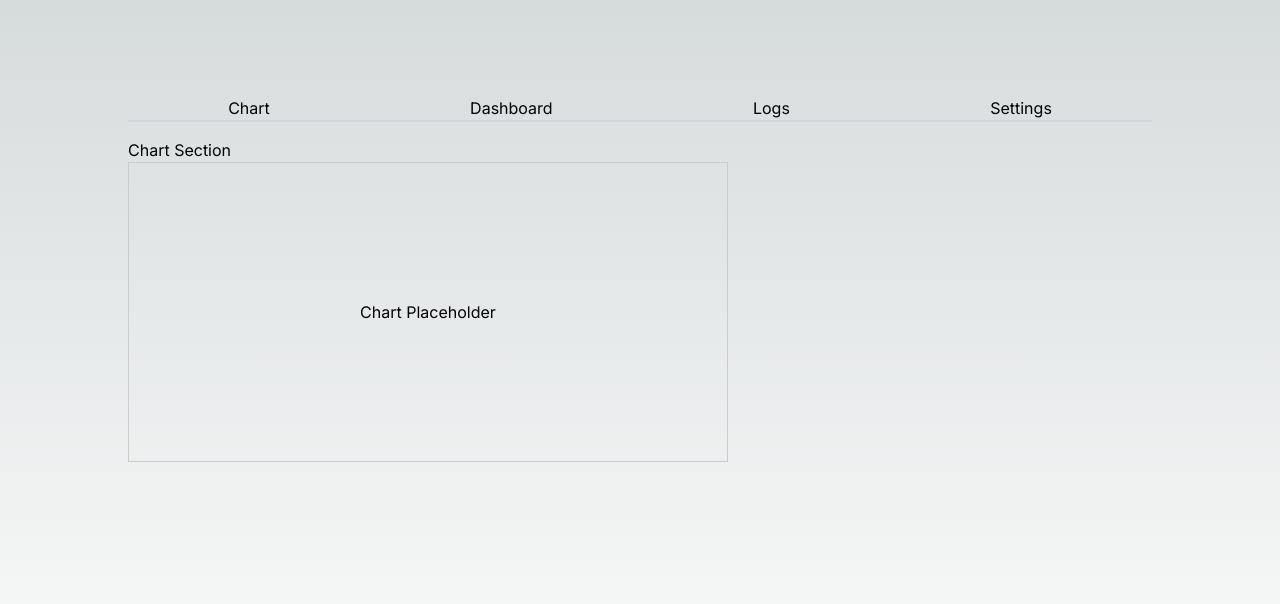
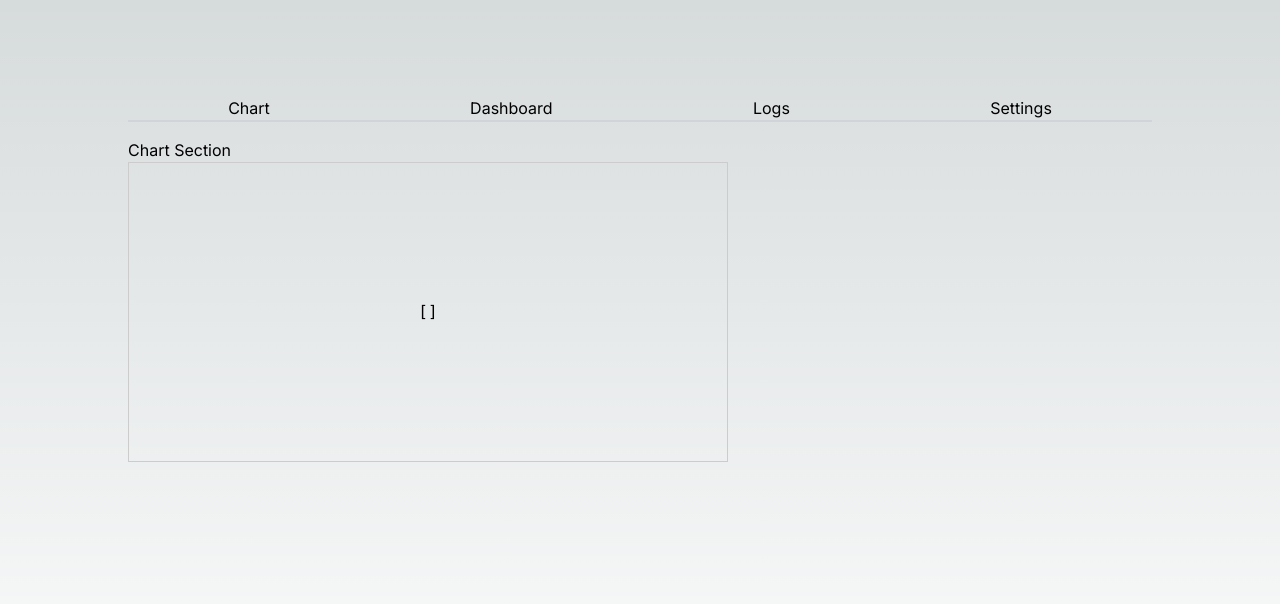
Before and after one commit to beepzilla/arb, a Next.js app: page / in a window 1280 px wide. Shown: the top 604 px of the page. Built offline with nearby package versions, Linux system fonts and the light colour scheme.

Commit message:
Refactored PriceChart component to fetch and display pools data from a local JSON file.

```diff
--- a/components/PriceChart.tsx
+++ b/components/PriceChart.tsx
@@ -1,7 +1,28 @@
-const PriceChart = ({ poolAddress }) => {
+import React, { useEffect, useState } from 'react';
+import fs from 'fs';
+import path from 'path';
+
+const PriceChart = () => {
+  const [poolsData, setPoolsData] = useState([]);
+
+  useEffect(() => {
+    const fetchData = async () => {
+      try {
+        const filePath = path.join(process.cwd(), 'public', 'refinedPoolsData.json');
+        const data = fs.readFileSync(filePath, 'utf8');
+        setPoolsData(JSON.parse(data));
+      } catch (error) {
+        console.error('Error reading pools data:', error);
+      }
+    };
+
+    fetchData();
+  }, []);
+
   return (
     <div style={{ width: "600px", height: "300px", border: "1px solid #ccc", display: "flex", alignItems: "center", justifyContent: "center" }}>
-      <p>Chart Placeholder</p>
+      <pre>{JSON.stringify(poolsData, null, 2)}</pre>
+      {/* Chart implementation will go here */}
     </div>
   );
 };
```
